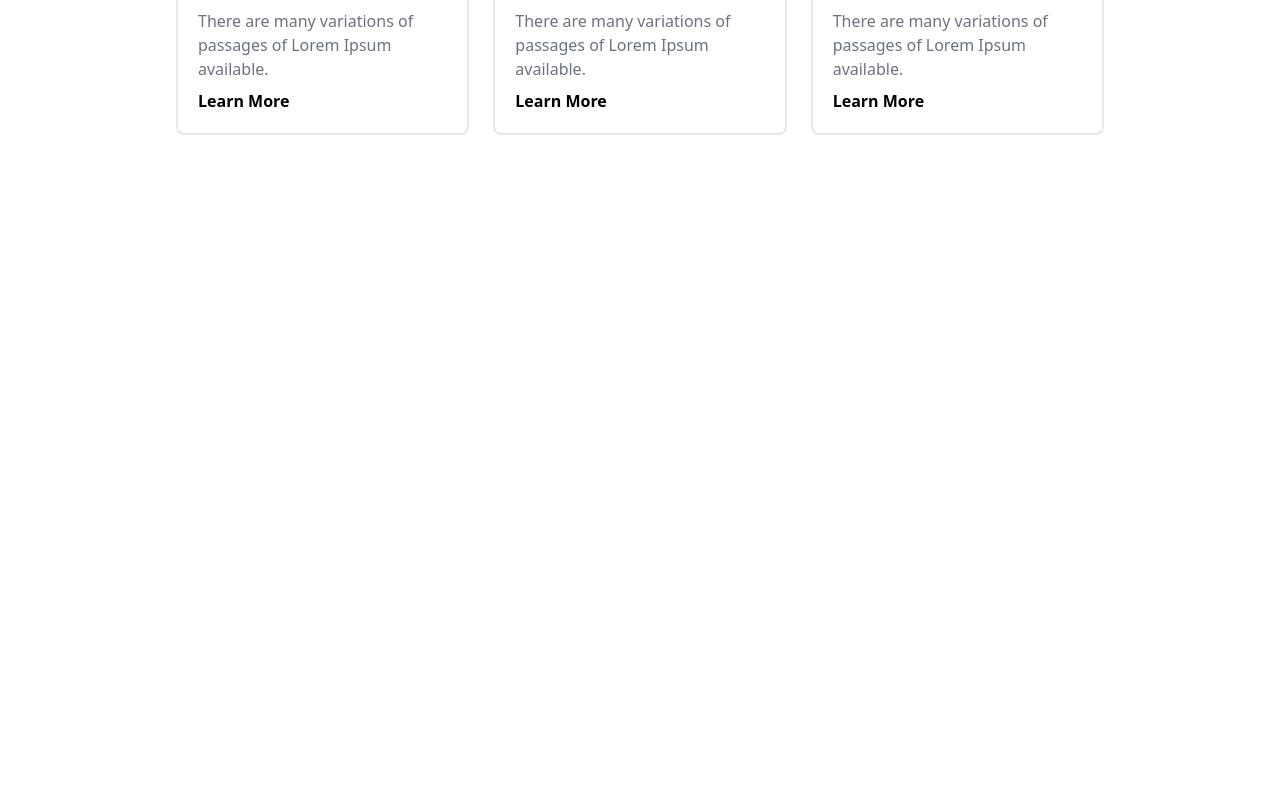
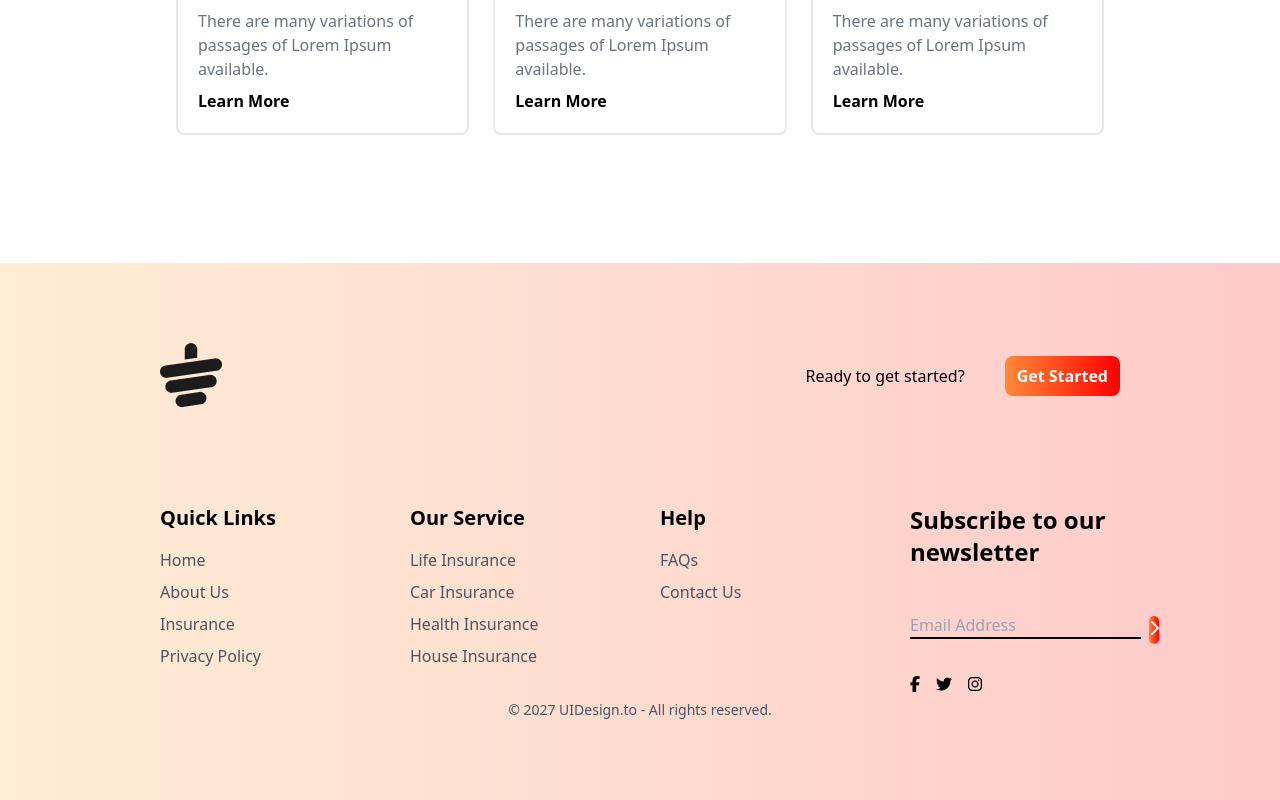
Before and after one commit to Tarannum-Raisha/tea-house, a plain HTML site: page index.html in a window 1280 px wide. Shown: the part 3164-3964 px from the top of the page. Before the commit the page ends 3427 px from the top, so only its background shows below. Drawn offline with nearby package versions, Linux system fonts and the light colour scheme.

Commit message:
added footer section

```diff
--- a/index.html
+++ b/index.html
@@ -198,7 +198,8 @@
     <section class=" my-32">
       <div class="text-center">
         <h1 class="font-bold text-5xl mb-7">News & Events</h1>
-        <p class="text-gray-500 mb-10">There are many variations of passages of Lorem Ipsum available, but the majority have
+        <p class="text-gray-500 mb-10">There are many variations of passages of Lorem Ipsum available, but the majority
+          have
           suffered alteration in some form, by injected humour, or randomised words which don't look even slightly
           believable. </p>
 
@@ -233,7 +234,71 @@
       </div>
     </section>
   </main>
+  <!-- footer section -->
+  <footer class="bg-gradient-to-r from-orange-100 to-red-200 py-20">
+    <div class="w-3/4  m-auto">
+      <!-- icons part -->
+      <div class="md:flex justify-between mb-24">
+        <div>
+          <img src="images/cup.png" alt="">
+        </div>
+        <div class="flex gap-10 items-center">
+          <div>Ready to get started?</div>
+          <button class="bg-gradient-to-r from-[#FF8938] to-[#FF0000] px-3 py-2 rounded-lg text-white font-bold">Get
+            Started</button>
+        </div>
+      </div>
+      <!-- Link part -->
+      <div class="grid grid-cols-1 gap-10  md:grid-cols-2 lg:grid-cols-4 md:gap-30">
+        <div>
+          <h4 class="font-semibold text-xl mb-4">Quick Links</h4>
+          <ul class="text-gray-600 space-y-2">
+            <li>Home</li>
+            <li>About Us</li>
+            <li>Insurance</li>
+            <li>Privacy Policy</li>
+          </ul>
+        </div>
+        <div>
+          <h4 class="font-semibold text-xl mb-4">Our Service</h4>
+          <ul class="text-gray-600  space-y-2">
+            <li>Life Insurance</li>
+            <li>Car Insurance</li>
+            <li>Health Insurance</li>
+            <li>House Insurance</li>
+          </ul>
+        </div>
+        <div>
+          <h4 class="font-semibold text-xl mb-4">Help</h4>
+          <ul class="text-gray-600  space-y-2">
+            <li>FAQs</li>
+            <li>Contact Us</li>
+
+          </ul>
+        </div>
+        <div>
+          <h3 class="font-semibold text-2xl mb-10">Subscribe to our <br> newsletter</h3>
+
+          <div class="flex space-y-2 gap-2 items-center">
+            <div>
+              <input placeholder="Email Address" class="bg-transparent border-b-2 border-black W-4/6 md:5/6"
+                type="email">
+            </div>
+            <div class="w-7  h-7 rounded-full bg-gradient-to-r from-[#FF8938] to-[#FF0000] text-center"><i
+                class="fa-solid fa-chevron-right" style="color: #fafcff;"></i></div>
+
+          </div>
+          <div class="flex justify-start w-2/3 mb-2 mt-8 gap-4">
+            <i class="fa-brands fa-facebook-f"></i>
+            <i class="fa-brands fa-twitter"></i>
+            <i class="fa-brands fa-instagram"></i>
+          </div>
+        </div>
+      </div>
+      <div class="text-center text-gray-600 text-sm"><p>© 2027 UIDesign.to - All rights reserved.</p></div>
+    </div>
+  </footer>
 
 </body>
 
-</html
+</html>
```
